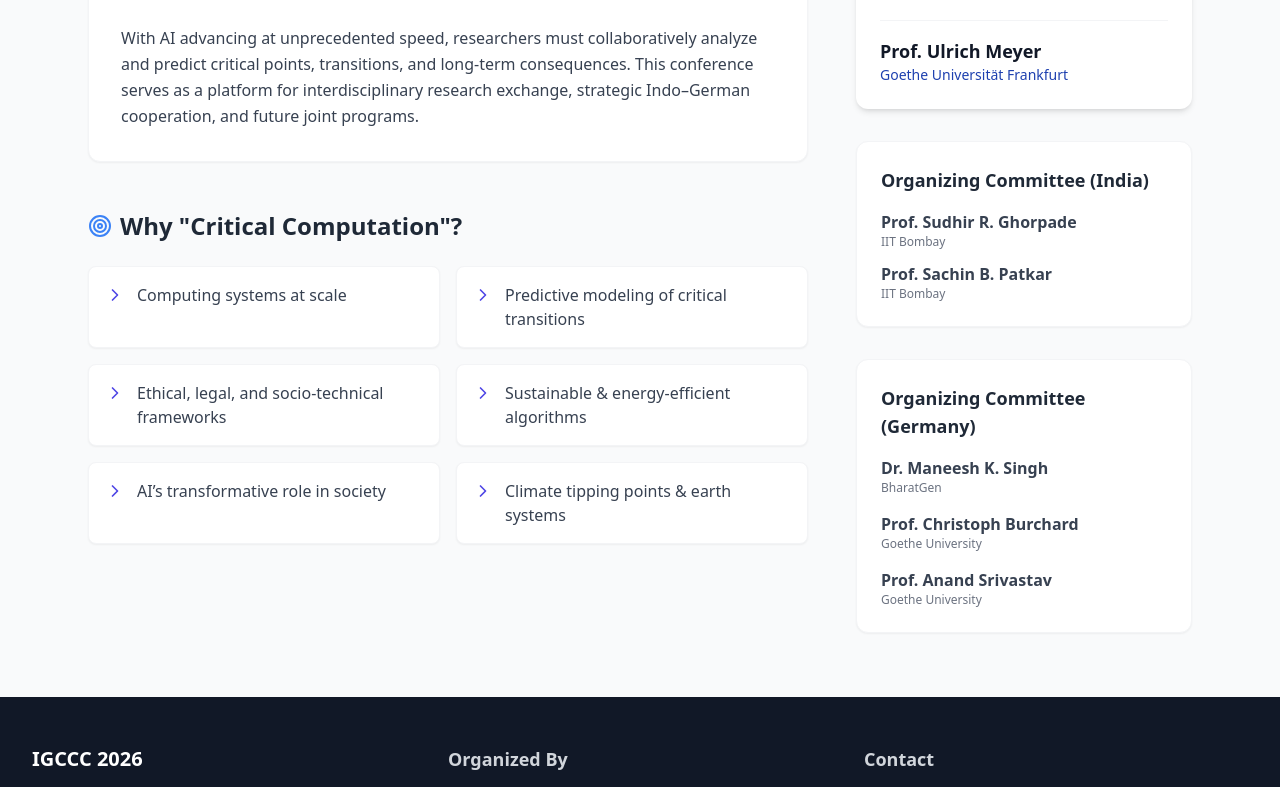
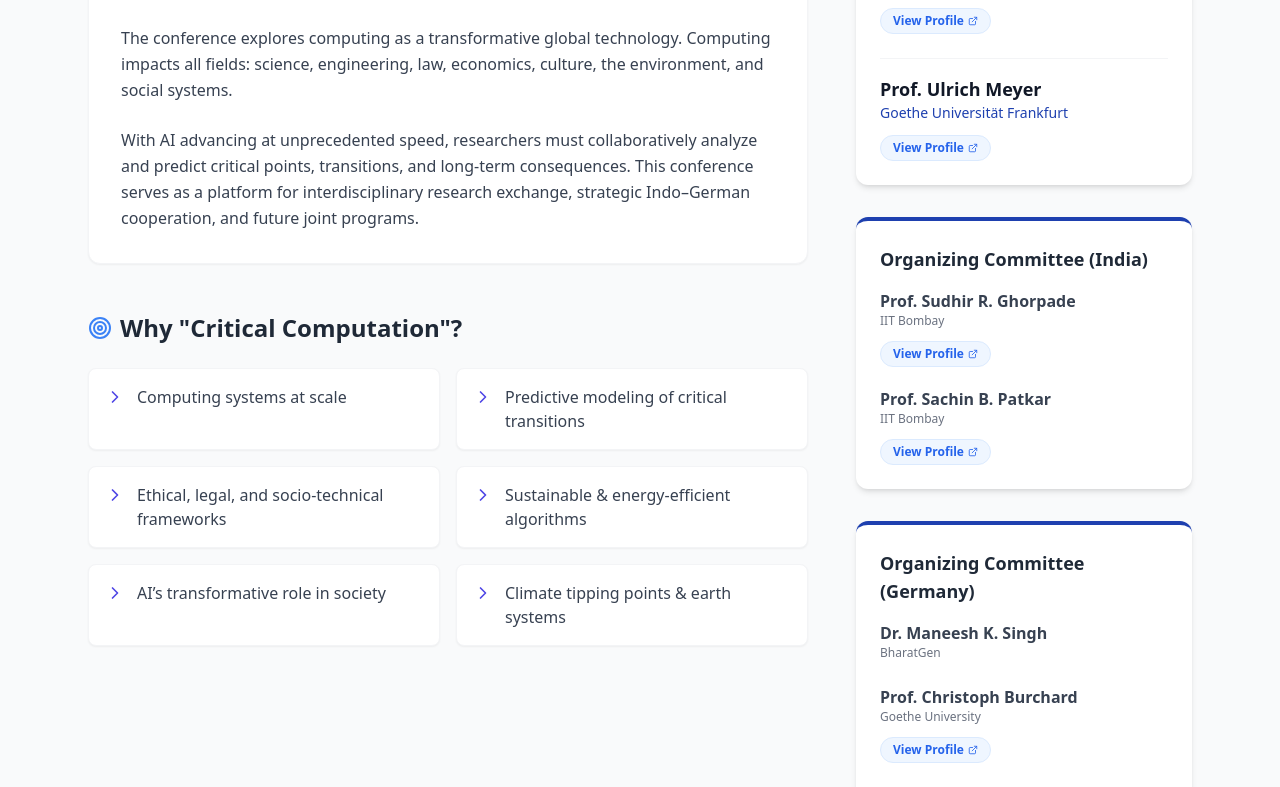
Before and after one commit to MoizTorabi/conference-website, a React (Vite) app: page /about in a window 1280 px wide. Shown: the part 524-1311 px from the top of the page. Built offline with nearby package versions, Linux system fonts and the light colour scheme.

Commit message:
Added a button for personal profile URL link

```diff
--- a/src/components/pages/AboutPage.jsx
+++ b/src/components/pages/AboutPage.jsx
@@ -1,52 +1,63 @@
-import React from "react";
-import { Target, Users, Globe, Lightbulb, ChevronRight } from "lucide-react";
+import React from 'react';
+import { Target, Users, Globe, ChevronRight, ExternalLink } from 'lucide-react';
+// Import the data from the new file
+import { coChairs, committeeIndia, committeeGermany } from '../../data/organizers';
 
 const AboutPage = () => {
+
+  // --- COMPONENT: Small Pill Button ---
+  const ProfileButton = ({ link }) => {
+    if (!link) return null;
+    return (
+      <a
+        href={link}
+        target="_blank"
+        rel="noopener noreferrer"
+        className="inline-flex items-center gap-1 mt-2 text-xs font-semibold text-blue-600 bg-blue-50 border border-blue-100 px-3 py-1 rounded-full hover:bg-blue-600 hover:text-white transition-all duration-200"
+      >
+        View Profile
+        <ExternalLink size={10} />
+      </a>
+    );
+  };
+
   return (
     <div className="bg-gray-50 min-h-screen">
+
       {/* Page Header */}
       <div className="bg-primary text-white py-16 px-6">
         <div className="max-w-6xl mx-auto">
-          <h1 className="text-4xl md:text-5xl font-bold mb-4">
-            About the Conference
-          </h1>
+          <h1 className="text-4xl md:text-5xl font-bold mb-4">About the Conference</h1>
           <p className="text-xl text-blue-100 max-w-2xl">
-            Exploring computing as a transformative global technology—its
-            capabilities, risks, and societal implications.
+            Exploring computing as a transformative global technology—its capabilities, risks, and societal implications.
           </p>
         </div>
       </div>
 
-      {/* Main Content Section */}
+      {/* Main Content Layout */}
       <div className="max-w-6xl mx-auto px-6 py-16 grid lg:grid-cols-3 gap-12">
-        {/* Left Column: Text Content */}
+
+        {/* Left Column: Text Content (Takes up 2/3 of space) */}
         <div className="lg:col-span-2 space-y-12">
-          {/* Introduction */}
+
+          {/* Section 1: Strategic Initiative */}
           <section className="bg-white p-8 rounded-xl shadow-sm border border-gray-100">
             <h2 className="text-2xl font-bold text-gray-800 mb-4 flex items-center gap-2">
               <Globe className="text-secondary" />
               Strategic Initiative
             </h2>
             <p className="text-gray-700 leading-relaxed mb-6">
-              The{" "}
-              <strong>Indo–German Conference on Critical Computation</strong> is
-              a collaborative initiative between{" "}
-              <span className="text-primary font-semibold">IIT Bombay</span> and{" "}
-              <span className="text-primary font-semibold">
-                Goethe University Frankfurt
-              </span>
-              .
+              The <strong>Indo–German Conference on Critical Computation</strong> is a collaborative initiative between <span className="text-primary font-semibold">IIT Bombay</span> and <span className="text-primary font-semibold">Goethe University Frankfurt</span>.
+            </p>
+            <p className="text-gray-700 leading-relaxed mb-6">
+              The conference explores computing as a transformative global technology. Computing impacts all fields: science, engineering, law, economics, culture, the environment, and social systems.
             </p>
             <p className="text-gray-700 leading-relaxed">
-              With AI advancing at unprecedented speed, researchers must
-              collaboratively analyze and predict critical points, transitions,
-              and long-term consequences. This conference serves as a platform
-              for interdisciplinary research exchange, strategic Indo–German
-              cooperation, and future joint programs.
+              With AI advancing at unprecedented speed, researchers must collaboratively analyze and predict critical points, transitions, and long-term consequences. This conference serves as a platform for interdisciplinary research exchange, strategic Indo–German cooperation, and future joint programs.
             </p>
           </section>
 
-          {/* Why Critical Computation? */}
+          {/* Section 2: Why Critical Computation? */}
           <section>
             <h2 className="text-2xl font-bold text-gray-800 mb-6 flex items-center gap-2">
               <Target className="text-secondary" />
@@ -59,12 +70,9 @@ const AboutPage = () => {
                 "Ethical, legal, and socio-technical frameworks",
                 "Sustainable & energy-efficient algorithms",
                 "AI’s transformative role in society",
-                "Climate tipping points & earth systems",
+                "Climate tipping points & earth systems"
               ].map((item, index) => (
-                <div
-                  key={index}
-                  className="flex items-start gap-3 bg-white p-4 rounded-lg shadow-sm border border-gray-100"
-                >
+                <div key={index} className="flex items-start gap-3 bg-white p-4 rounded-lg shadow-sm border border-gray-100">
                   <ChevronRight className="w-5 h-5 text-indigo-600 flex-shrink-0 mt-0.5" />
                   <span className="text-gray-700 font-medium">{item}</span>
                 </div>
@@ -73,77 +81,54 @@ const AboutPage = () => {
           </section>
         </div>
 
-        {/* Right Column: Organizers Sidebar */}
+        {/* Right Column: Organizers Sidebar (Takes up 1/3 of space) */}
         <div className="space-y-8">
+
+          {/* Co-Chairs */}
           <div className="bg-white p-6 rounded-xl shadow-md border-t-4 border-primary">
             <h3 className="text-xl font-bold text-gray-800 mb-6 flex items-center gap-2">
               <Users className="text-secondary" />
               Conference Co-Chairs
             </h3>
-
             <div className="space-y-6">
-              <div>
-                <p className="font-bold text-lg text-gray-900">
-                  Prof. Ganesh Ramakrishnan
-                </p>
-                <p className="text-primary text-sm font-medium">IIT Bombay</p>
-              </div>
-              <div className="border-t border-gray-100 pt-4">
-                <p className="font-bold text-lg text-gray-900">
-                  Prof. Ulrich Meyer
-                </p>
-                <p className="text-primary text-sm font-medium">
-                  Goethe Universität Frankfurt
-                </p>
-              </div>
+              {coChairs.map((person, index) => (
+                <div key={index} className={index !== 0 ? "border-t border-gray-100 pt-4" : ""}>
+                  <p className="font-bold text-lg text-gray-900">{person.name}</p>
+                  <p className="text-primary text-sm font-medium mb-1">{person.org}</p>
+                  <ProfileButton link={person.link} />
+                </div>
+              ))}
             </div>
           </div>
 
-          <div className="bg-white p-6 rounded-xl shadow-sm border border-gray-100">
-            <h3 className="text-lg font-bold text-gray-800 mb-4">
-              Organizing Committee (India)
-            </h3>
-            <ul className="space-y-3">
-              <li className="flex flex-col">
-                <span className="font-semibold text-gray-700">
-                  Prof. Sudhir R. Ghorpade
-                </span>
-                <span className="text-xs text-gray-500">IIT Bombay</span>
-              </li>
-              <li className="flex flex-col">
-                <span className="font-semibold text-gray-700">
-                  Prof. Sachin B. Patkar
-                </span>
-                <span className="text-xs text-gray-500">IIT Bombay</span>
-              </li>
+          {/* India Committee */}
+          <div className="bg-white p-6 rounded-xl shadow-md border-t-4 border-primary">
+            <h3 className="text-lg font-bold text-gray-800 mb-4">Organizing Committee (India)</h3>
+            <ul className="space-y-5">
+              {committeeIndia.map((person, index) => (
+                <li key={index} className="flex flex-col items-start">
+                  <span className="font-semibold text-gray-700">{person.name}</span>
+                  <span className="text-xs text-gray-500 mb-1">{person.org}</span>
+                  <ProfileButton link={person.link} />
+                </li>
+              ))}
             </ul>
           </div>
 
-          <div className="bg-white p-6 rounded-xl shadow-sm border border-gray-100">
-            <h3 className="text-lg font-bold text-gray-800 mb-4">
-              Organizing Committee (Germany)
-            </h3>
-            <ul className="space-y-4">
-              <li className="flex flex-col">
-                <span className="font-semibold text-gray-700">
-                  Dr. Maneesh K. Singh
-                </span>
-                <span className="text-xs text-gray-500">BharatGen</span>
-              </li>
-              <li className="flex flex-col">
-                <span className="font-semibold text-gray-700">
-                  Prof. Christoph Burchard
-                </span>
-                <span className="text-xs text-gray-500">Goethe University</span>
-              </li>
-              <li className="flex flex-col">
-                <span className="font-semibold text-gray-700">
-                  Prof. Anand Srivastav
-                </span>
-                <span className="text-xs text-gray-500">Goethe University</span>
-              </li>
+          {/* Germany Committee */}
+          <div className="bg-white p-6 rounded-xl shadow-md border-t-4 border-primary">
+            <h3 className="text-lg font-bold text-gray-800 mb-4">Organizing Committee (Germany)</h3>
+            <ul className="space-y-5">
+              {committeeGermany.map((person, index) => (
+                <li key={index} className="flex flex-col items-start">
+                  <span className="font-semibold text-gray-700">{person.name}</span>
+                  <span className="text-xs text-gray-500 mb-1">{person.org}</span>
+                  <ProfileButton link={person.link} />
+                </li>
+              ))}
             </ul>
           </div>
+
         </div>
       </div>
     </div>
--- a/src/components/pages/SpeakersPage.jsx
+++ b/src/components/pages/SpeakersPage.jsx
@@ -1,19 +1,21 @@
-import React, { useState } from 'react';
-import { User, MapPin } from 'lucide-react';
-import { speakersData } from '../../data/speakers';
+import React, { useState } from "react";
+import { User, MapPin, ExternalLink } from "lucide-react";
+import { speakersData } from "../../data/speakers";
 
 const SpeakersPage = () => {
-  const [activeTab, setActiveTab] = useState('germany');
+  const [activeTab, setActiveTab] = useState("germany");
 
   return (
     <div className="bg-gray-50 min-h-screen">
-
       {/* Page Header */}
       <div className="bg-primary text-white py-16 px-6">
         <div className="max-w-6xl mx-auto text-center">
-          <h1 className="text-4xl md:text-5xl font-bold mb-4">Distinguished Speakers</h1>
+          <h1 className="text-4xl md:text-5xl font-bold mb-4">
+            Distinguished Speakers
+          </h1>
           <p className="text-xl text-blue-100 max-w-2xl mx-auto">
-            Meet world-leading researchers from Germany, India, and the USA joining us for IGCCC 2026.
+            Meet world-leading researchers from Germany, India, and the USA
+            joining us for IGCCC 2026.
           </p>
         </div>
       </div>
@@ -23,21 +25,21 @@ const SpeakersPage = () => {
         <div className="flex justify-center">
           <div className="bg-white p-1 rounded-xl shadow-sm border border-gray-200 inline-flex">
             <button
-              onClick={() => setActiveTab('germany')}
+              onClick={() => setActiveTab("germany")}
               className={`px-8 py-3 rounded-lg text-lg font-medium transition-all ${
-                activeTab === 'germany'
-                  ? 'bg-primary text-white shadow-md'
-                  : 'text-gray-600 hover:bg-gray-50'
+                activeTab === "germany"
+                  ? "bg-primary text-white shadow-md"
+                  : "text-gray-600 hover:bg-gray-50"
               }`}
             >
               🇩🇪 Speakers from Germany
             </button>
             <button
-              onClick={() => setActiveTab('global')}
+              onClick={() => setActiveTab("global")}
               className={`px-8 py-3 rounded-lg text-lg font-medium transition-all ${
-                activeTab === 'global'
-                  ? 'bg-primary text-white shadow-md'
-                  : 'text-gray-600 hover:bg-gray-50'
+                activeTab === "global"
+                  ? "bg-primary text-white shadow-md"
+                  : "text-gray-600 hover:bg-gray-50"
               }`}
             >
               🌍 International Speakers
@@ -49,11 +51,10 @@ const SpeakersPage = () => {
       {/* Speakers Grid */}
       <div className="max-w-6xl mx-auto px-6 pb-20">
         <div className="grid md:grid-cols-2 lg:grid-cols-3 gap-6">
-
           {speakersData[activeTab].map((speaker, index) => (
             <div
               key={index}
-              className="bg-white rounded-xl p-6 shadow-sm border border-gray-100 hover:shadow-md transition-shadow group"
+              className="bg-white rounded-xl p-6 shadow-sm border border-gray-100 hover:shadow-md transition-shadow group flex flex-col h-full"
             >
               <div className="flex items-start justify-between mb-4">
                 <div className="w-12 h-12 bg-blue-50 rounded-full flex items-center justify-center text-primary group-hover:bg-primary group-hover:text-white transition-colors">
@@ -66,21 +67,35 @@ const SpeakersPage = () => {
                 )}
               </div>
 
-              <h3 className="text-lg font-bold text-gray-900 mb-1">{speaker.name}</h3>
+              <h3 className="text-lg font-bold text-gray-900 mb-1">
+                {speaker.name}
+              </h3>
 
               <div className="flex items-center gap-2 text-sm text-primary font-medium mb-3">
                 <MapPin size={14} />
                 {speaker.university}
               </div>
 
-              <div className="border-t border-gray-100 pt-3">
+              <div className="border-t border-gray-100 pt-3 mb-4 flex-grow">
                 <p className="text-sm text-gray-600 leading-relaxed">
                   {speaker.topics}
                 </p>
               </div>
+
+              {/* NEW BUTTON ADDED HERE */}
+              {speaker.profileUrl && (
+                <a
+                  href={speaker.profileUrl}
+                  target="_blank"
+                  rel="noopener noreferrer"
+                  className="mt-auto w-full flex items-center justify-center gap-2 px-4 py-2 border border-blue-200 text-primary rounded-lg text-sm font-semibold hover:bg-blue-50 transition-colors"
+                >
+                  View Profile
+                  <ExternalLink size={14} />
+                </a>
+              )}
             </div>
           ))}
-
         </div>
       </div>
     </div>
--- /dev/null
+++ b/src/data/organizers.js
@@ -0,0 +1,43 @@
+export const coChairs = [
+  {
+    name: "Prof. Ganesh Ramakrishnan",
+    org: "IIT Bombay",
+    link: "https://www.cse.iitb.ac.in/~ganesh/"
+  },
+  {
+    name: "Prof. Ulrich Meyer",
+    org: "Goethe Universität Frankfurt",
+    link: "https://ae.cs.uni-frankfurt.de/staff/ulrich_meyer.html"
+  }
+];
+
+export const committeeIndia = [
+  {
+    name: "Prof. Sudhir R. Ghorpade",
+    org: "IIT Bombay",
+    link: "https://www.math.iitb.ac.in/~srg/"
+  },
+  {
+    name: "Prof. Sachin B. Patkar",
+    org: "IIT Bombay",
+    link: "https://www.ee.iitb.ac.in/web/people/sachin-patkar/"
+  }
+];
+
+export const committeeGermany = [
+  {
+    name: "Dr. Maneesh K. Singh",
+    org: "BharatGen",
+    link: null
+  },
+  {
+    name: "Prof. Christoph Burchard",
+    org: "Goethe University",
+    link: "https://www.c3s-frankfurt.de/who-we-are/articles/christoph-burchard"
+  },
+  {
+    name: "Prof. Anand Srivastav",
+    org: "Goethe University",
+    link: "https://www.mecs-press.org/authors/109254.html"
+  }
+];
--- a/src/data/speakers.js
+++ b/src/data/speakers.js
@@ -3,132 +3,168 @@ export const speakersData = {
     {
       name: "Prof. Hannah Bast",
       university: "University of Freiburg",
-      topics: "Applied algorithmics, route planning, IR, NLP"
+      topics: "Applied algorithmics, route planning, IR, NLP",
+      profileUrl: "https://en.wikipedia.org/wiki/Hannah_Bast",
     },
     {
       name: "Prof. Jochen Blath",
       university: "Goethe University Frankfurt",
-      topics: "Stochastic biological systems, evolution, scaling limits"
+      topics: "Stochastic biological systems, evolution, scaling limits",
+      profileUrl:
+        "https://www.uni-frankfurt.de/117025373/Prof__Dr__Jochen_Blath ",
     },
     {
       name: "Prof. Kevin Bauer",
       university: "Goethe University Frankfurt",
-      topics: "Explainable AI, transparency, causal ML"
+      topics: "Explainable AI, transparency, causal ML",
+      profileUrl:
+        "https://www.old.wiwi.uni-frankfurt.de/en/departments/business-informatics/professuren/professor-bauer/team/prof-dr-kevin-bauer.html",
     },
     {
       name: "Prof. Christoph Burchard",
       university: "Goethe University Frankfurt",
-      topics: "Law + computational technologies"
+      topics: "Law + computational technologies",
+      profileUrl:
+        "https://www.c3s-frankfurt.de/who-we-are/articles/christoph-burchard",
     },
     {
       name: "Prof. Juliane Engel",
       university: "Goethe University Frankfurt",
-      topics: "Digital cultures of learning, videography research"
+      topics: "Digital cultures of learning, videography research",
+      profileUrl:
+        "https://www.uni-frankfurt.de/100070297/Prof__Dr__Juliane_Engel ",
     },
     {
       name: "Prof. Krishna P. Gummadi",
       university: "Max-Planck Institute",
-      topics: "Social computing, trusted cloud, privacy systems"
+      topics: "Social computing, trusted cloud, privacy systems",
+      profileUrl: "https://people.mpi-sws.org/~gummadi/",
     },
     {
       name: "Prof. Kristian Kersting",
       university: "TU Darmstadt",
-      topics: "Statistical relational AI, deep probabilistic learning"
+      topics: "Statistical relational AI, deep probabilistic learning",
+      profileUrl:
+        "https://www.informatik.tu-darmstadt.de/fb20/professuren_und_gruppenleitungen/fb20professuren_und_gruppenleitungen_detailseite_36544.en.jsp",
     },
     {
       name: "Prof. Franziska Matthaeus",
       university: "Goethe University Frankfurt",
-      topics: "Bioinformatics, computational cell processes"
+      topics: "Bioinformatics, computational cell processes",
+      profileUrl: "https://imol.uni-frankfurt.de/pis/franziska-matthaus/",
     },
     {
       name: "Prof. Sabine Müller-Mall",
       university: "TU Dresden",
-      topics: "Law & digital transformation"
+      topics: "Law & digital transformation",
+      profileUrl:
+        "https://tu-dresden.de/gsw/phil/powi/rvt/die-professur/inhaberin-der-professur?set_language=en",
     },
     {
       name: "Prof. Petra Mutzel",
       university: "University of Bonn",
-      topics: "Algorithm engineering, graph mining, optimization"
+      topics: "Algorithm engineering, graph mining, optimization",
+      profileUrl:
+        "https://www.uni-bonn.de/de/forschung-lehre/forschungsprofil/transdisziplinaere-forschungsbereiche/modelling/mitgliederverzeichnis/petra-mutzel",
     },
     {
       name: "Prof. Visvanathan Ramesh",
       university: "Goethe University Frankfurt",
-      topics: "Bio-inspired computer vision, systems engineering"
+      topics: "Bio-inspired computer vision, systems engineering",
+      profileUrl:
+        "https://scholar.google.co.in/citations?user=SS10xIgAAAAJ&hl=en",
     },
     {
       name: "Prof. Michael Schaub",
       university: "RWTH Aachen",
-      topics: "Network analysis, dynamical systems, control theory"
+      topics: "Network analysis, dynamical systems, control theory",
+      profileUrl:
+        "https://www.informatik.rwth-aachen.de/cms/informatik/die-fakultaet/aktuell/meldungen/meldungen/~bpvdze/bruecke-zwischen-daten-und-lebenswissen/?lidx=1",
     },
     {
       name: "Prof. Dorothea Wagner",
       university: "KIT Karlsruhe",
-      topics: "Algorithms, national science advisory leader"
+      topics: "Algorithms, national science advisory leader",
+      profileUrl:
+        "https://i11www.iti.kit.edu/en/members/dorothea_wagner/index ",
     },
     {
       name: "Prof. Ingmar Weber",
       university: "Saarland University",
-      topics: "Social sciences + AI"
+      topics: "Social sciences + AI",
+      profileUrl: "https://ingmarweber.de/ ",
     },
     {
       name: "Prof. Nico Wunderling",
       university: "Goethe University / C3S",
-      topics: "Climate tipping points, earth system modeling"
+      topics: "Climate tipping points, earth system modeling",
+      profileUrl: "",
     },
     {
       name: "Prof. Anand Srivastav",
       university: "Goethe University & Kiel",
-      topics: "Combinatorial optimization, AI in mathematics"
-    }
+      topics: "Combinatorial optimization, AI in mathematics",
+      profileUrl: "",
+    },
   ],
   global: [
     {
       name: "Prof. D. Manjunath",
       university: "IIT Bombay",
       country: "India",
-      topics: "Communication networks, queueing, distributed systems"
+      topics: "Communication networks, queueing, distributed systems",
+      profileUrl: "https://www.ee.iitb.ac.in/wiki/faculty/dmanju ",
     },
     {
       name: "Prof. Mani Bhushan",
       university: "IIT Bombay",
       country: "India",
-      topics: "Data science & AI in chemical sciences"
+      topics: "Data science & AI in chemical sciences",
+      profileUrl: "https://www.che.iitb.ac.in/old/faculty/mani-bhushan ",
     },
     {
       name: "Prof. Milind Sohoni",
       university: "IIT Bombay",
       country: "India",
-      topics: "Algorithms, optimization, rural water"
+      topics: "Algorithms, optimization, rural water",
+      profileUrl:
+        "https://www.ctara.iitb.ac.in/en/faculty-profile/prof-milind-sohoni ",
     },
     {
       name: "Prof. Naveen Garg",
       university: "IIT Delhi",
       country: "India",
-      topics: "Approximation algorithms, combinatorial optimization"
+      topics: "Approximation algorithms, combinatorial optimization",
+      profileUrl: "https://www.cse.iitd.ac.in/~naveen/",
     },
     {
       name: "Prof. Kavitha Telikepalli",
       university: "TIFR",
       country: "India",
-      topics: "Graph algorithms, combinatorial optimization"
+      topics: "Graph algorithms, combinatorial optimization",
+      profileUrl: "https://www.tcs.tifr.res.in/~kavitha/",
     },
     {
       name: "Prof. Manuel Linsenmeyer",
       university: "Princeton University",
       country: "USA",
-      topics: "Climate systems & environmental computing"
+      topics: "Climate systems & environmental computing",
+      profileUrl: "",
     },
     {
       name: "Prof. Madhav Marathe",
       university: "University of Virginia",
       country: "USA",
-      topics: "Network science, biocomplexity"
+      topics: "Network science, biocomplexity",
+      profileUrl: "https://engineering.virginia.edu/faculty/madhav-marathe ",
     },
     {
       name: "Prof. C. Patvardhan",
       university: "Dayalbagh Educational Institute",
       country: "India",
-      topics: "AI applications in sustainability and precision farming"
-    }
-  ]
+      topics: "AI applications in sustainability and precision farming",
+      profileUrl:
+        "https://www.dei.ac.in/dei/engineering/index.php/2012-12-08-09-23-43/electrical-engg-faculty/17-electrical-engineering-faculty/67-prof-c-patvardhan ",
+    },
+  ],
 };
```
